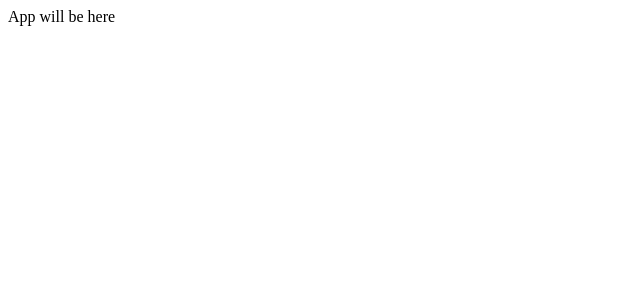
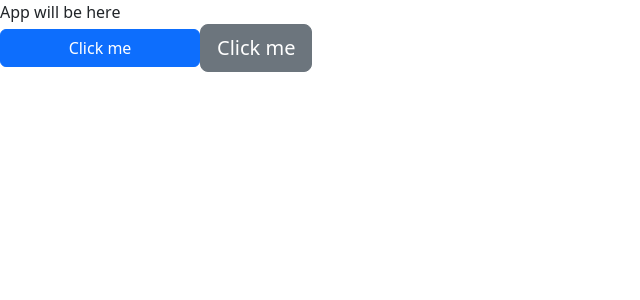
Before and after one commit to tauoms/online-store-redux, a React (Vite) app: page / in a window 1280 px wide. Shown: the top 300 px of the page, without its empty margins (0-640 px from the left). Built offline with nearby package versions, Linux system fonts and the light colour scheme.

Commit message:
Create store folder, store.js, productSlice.js

```diff
--- a/index.html
+++ b/index.html
@@ -6,6 +6,8 @@
   <link rel="icon" type="image/svg+xml" href="/vite.svg" />
   <meta name="viewport" content="width=device-width, initial-scale=1.0" />
   <title>Online Store with Redux</title>
+  <link rel="stylesheet" href="https://cdn.jsdelivr.net/npm/bootstrap@5.3.2/dist/css/bootstrap.min.css"
+    integrity="sha384-T3c6CoIi6uLrA9TneNEoa7RxnatzjcDSCmG1MXxSR1GAsXEV/Dwwykc2MPK8M2HN" crossorigin="anonymous" />
 </head>
 
 <body>
--- a/src/App.jsx
+++ b/src/App.jsx
@@ -1,7 +1,13 @@
+import { Button } from "react-bootstrap";
+
 function App() {
   return (
     <>
       <div>App will be here</div>
+      <Button style={{ width: "200px" }}>Click me</Button>
+      <Button variant="secondary" size="lg">
+        Click me
+      </Button>
     </>
   );
 }
```
Also changed, not shown: src/store/productSlice.js (added, +15 -0 lines), src/store/store.js (added, +8 -0 lines).
